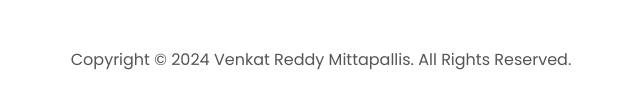
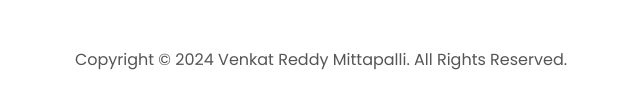
Before and after one commit to Venkat-Co/html-css-js-portfolio, a plain HTML site: page index.html in a window 1280 px wide. Shown: the part 3433-3542 px from the top of the page, 319-959 px from the left. Drawn offline with Linux system fonts and the light colour scheme.

Commit message:
Update index.html

```diff
--- a/index.html
+++ b/index.html
@@ -359,7 +359,7 @@
           </ul>
         </div>
       </nav>
-      <p>Copyright &#169; 2024 Venkat Reddy Mittapallis. All Rights Reserved.</p>
+      <p>Copyright &#169; 2024 Venkat Reddy Mittapalli. All Rights Reserved.</p>
     </footer>
     <script src="script.js"></script>
   </body>
```
